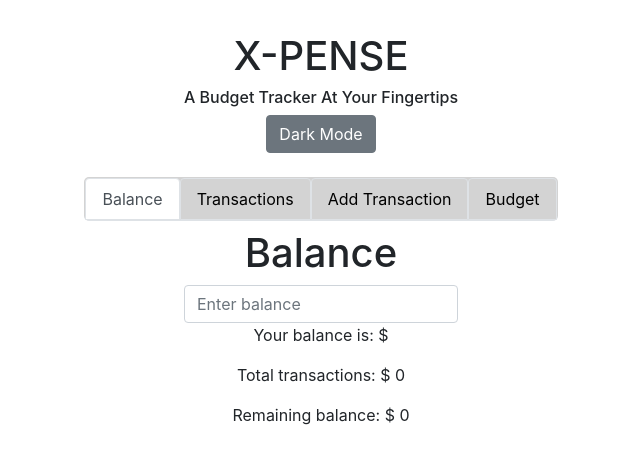
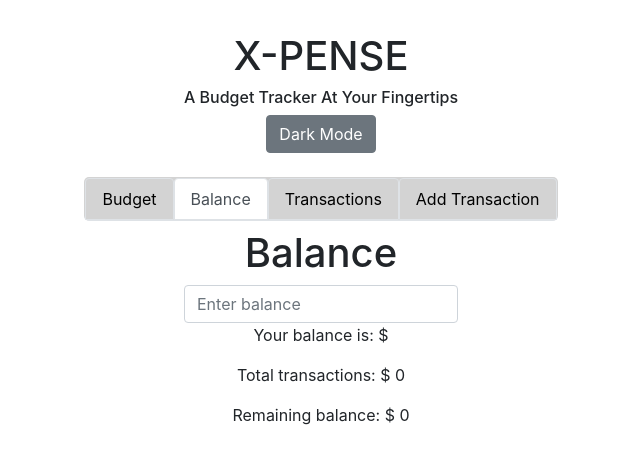
Before and after one commit to marlonmunoz/x-pense-app, a React (Vite) app in the folder Client/: page / in a window 1280 px wide. Shown: the top 464 px of the page, without its empty margins (319-959 px from the left). Built offline with nearby package versions, Linux system fonts and the light colour scheme.

Commit message:
added 5 more components for future app enhancements

```diff
--- a/Client/src/components/App.jsx
+++ b/Client/src/components/App.jsx
@@ -37,6 +37,9 @@ function App() {
           <div className='collapse navbar-collapse justify-content-center' id='navbarNav'>
             <ul className='nav nav-tabs nav-tabs-bg'>
               <li className='nav-item'>
+                <NavLink className= {`nav-link ${darkMode ? 'nav-link-dark-mode' : 'nav-link-light-mode'} border `} to='budget'>Budget</NavLink>
+              </li>
+              <li className='nav-item'>
                 <NavLink className= {`nav-link ${darkMode ? 'nav-link-dark-mode' : 'nav-link-light-mode'} border `} to='/'>Balance</NavLink>
               </li>
               <li className='nav-item'>
@@ -44,9 +47,6 @@ function App() {
               </li>
               <li className='nav-item'>
                 <NavLink className= {`nav-link ${darkMode ? 'nav-link-dark-mode' : 'nav-link-light-mode'} border `} to='/add'>Add Transaction</NavLink>
-              </li>
-              <li className='nav-item'>
-                <NavLink className= {`nav-link ${darkMode ? 'nav-link-dark-mode' : 'nav-link-light-mode'} border `} to='budget'>Budget</NavLink>
               </li>
             </ul>
         </div>
--- a/Client/src/components/Balance.jsx
+++ b/Client/src/components/Balance.jsx
@@ -26,3 +26,6 @@ function Balance({ balance, setBalance, transactions }) {
 }
 
 export default Balance;
+
+// Assests
+// Liabilities
```
Also changed, not shown: Client/src/components/Accounts.jsx (added), Client/src/components/Advice.jsx (added), Client/src/components/Dashboard.jsx (added), Client/src/components/Goals.jsx (added), Client/src/components/Investments.jsx (added).
